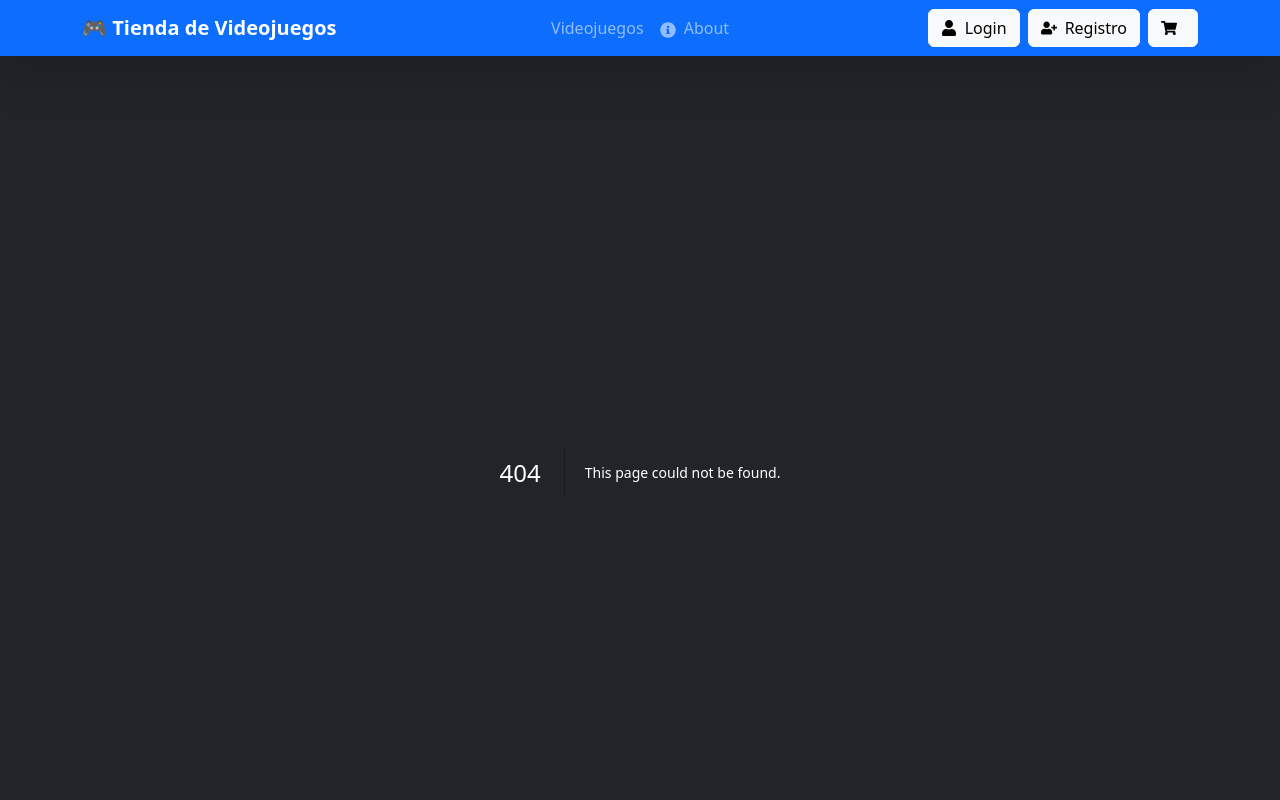
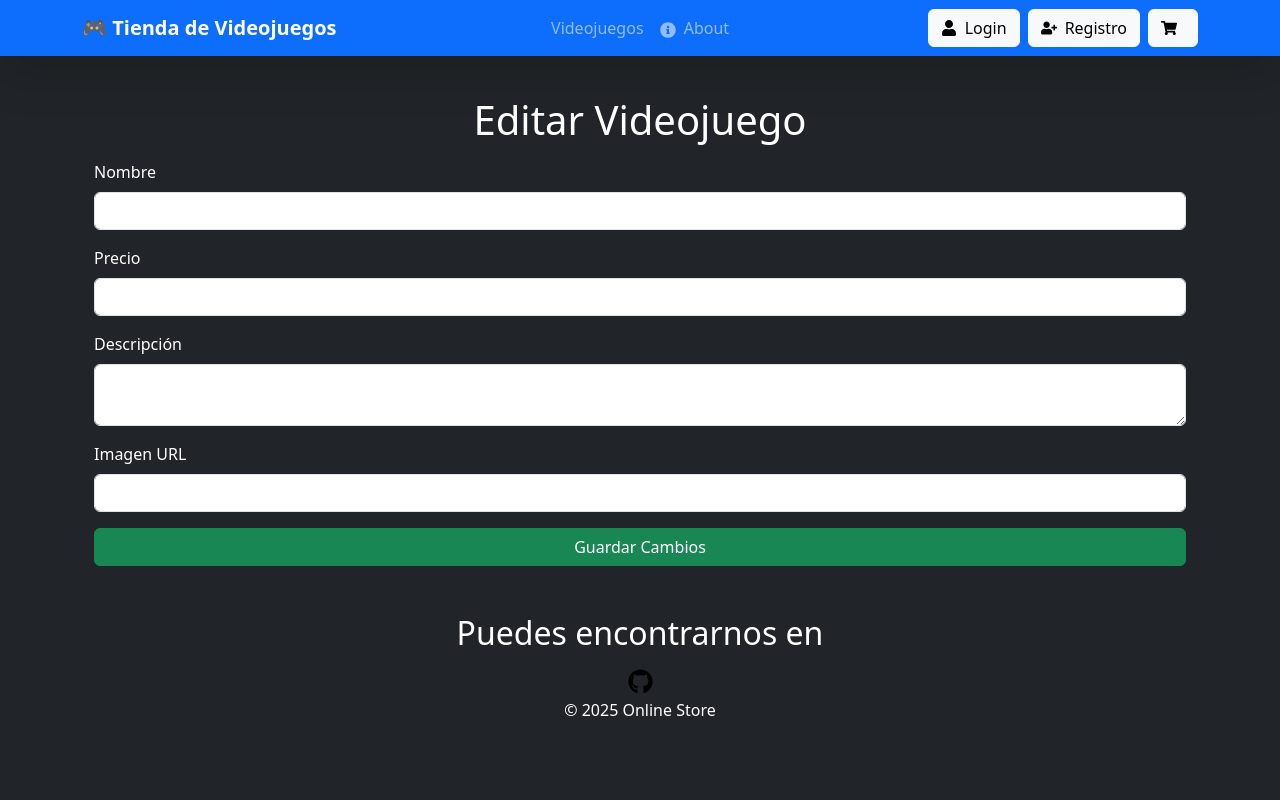
Before and after one commit to cristianASIR/Tarea-final-IAW, a Next.js app in the folder cliente/: page /admin/videojuegos/editar/1 in a window 1280 px wide. Before the commit this address had no page. Shown: the top 800 px of the page. Built offline with nearby package versions, Linux system fonts and the light colour scheme; no server answers.

Commit message:
Editar videojuegos en el panel de admin

```diff
--- /dev/null
+++ b/cliente/src/app/admin/videojuegos/editar/[id]/page.js
@@ -0,0 +1,114 @@
+"use client";
+import { useEffect, useState } from "react";
+import { useParams, useRouter } from "next/navigation";
+
+export default function EditarProducto() {
+  const { id } = useParams(); // Obtiene el id del producto de la URL
+  const [producto, setProducto] = useState({});
+  const [nombre, setNombre] = useState("");
+  const [precio, setPrecio] = useState("");
+  const [descripcion, setDescripcion] = useState("");
+  const [imagen, setImagen] = useState("");
+  const router = useRouter();
+
+  // Obtener los datos del producto cuando se carga la página
+  useEffect(() => {
+    const fetchProducto = async () => {
+      try {
+        const respuesta = await fetch(`http://localhost:4000/videojuegos/${id}`);
+        if (!respuesta.ok) throw new Error("No se pudo obtener el producto");
+        const data = await respuesta.json();
+        setProducto(data);
+        setNombre(data.nombre);
+        setPrecio(data.precio);
+        setDescripcion(data.descripcion);
+        setImagen(data.imagen);
+      } catch (error) {
+        console.error("❌ Error cargando el producto:", error);
+      }
+    };
+
+    fetchProducto();
+  }, [id]);
+
+  // Función para actualizar el producto
+  const handleSubmit = async (e) => {
+    e.preventDefault();
+    const token = localStorage.getItem("token");
+
+    if (!token) {
+      alert("No tienes permisos para realizar esta acción.");
+      return;
+    }
+
+    const productoActualizado = { nombre, precio, descripcion, imagen };
+
+    try {
+      const respuesta = await fetch(`http://localhost:4000/videojuegos/${id}`, {
+        method: "PUT",
+        headers: {
+          "Content-Type": "application/json",
+          Authorization: `Bearer ${token}`,
+        },
+        body: JSON.stringify(productoActualizado),
+      });
+
+      if (!respuesta.ok) throw new Error("Error al actualizar el producto");
+
+      alert("✅ Producto actualizado correctamente");
+      router.push("/admin"); // Redirige al panel de administración
+    } catch (error) {
+      console.error("❌ Error actualizando el producto:", error);
+      alert("❌ No se pudo actualizar el producto.");
+    }
+  };
+
+  return (
+    <div className="container mt-5">
+      <h1 className="text-center">Editar Videojuego</h1>
+
+      <form onSubmit={handleSubmit} className="mt-3">
+        <div className="mb-3">
+          <label className="form-label">Nombre</label>
+          <input
+            type="text"
+            className="form-control"
+            value={nombre}
+            onChange={(e) => setNombre(e.target.value)}
+            required
+          />
+        </div>
+        <div className="mb-3">
+          <label className="form-label">Precio</label>
+          <input
+            type="number"
+            className="form-control"
+            value={precio}
+            onChange={(e) => setPrecio(e.target.value)}
+            required
+          />
+        </div>
+        <div className="mb-3">
+          <label className="form-label">Descripción</label>
+          <textarea
+            className="form-control"
+            value={descripcion}
+            onChange={(e) => setDescripcion(e.target.value)}
+            required
+          />
+        </div>
+        <div className="mb-3">
+          <label className="form-label">Imagen URL</label>
+          <input
+            type="text"
+            className="form-control"
+            value={imagen}
+            onChange={(e) => setImagen(e.target.value)}
+            required
+          />
+        </div>
+        <button type="submit" className="btn btn-success w-100">Guardar Cambios</button>
+      </form>
+    </div>
+  );
+}
```
Also changed, not shown: cliente/src/app/admin/page.js (+11 -1 lines).
